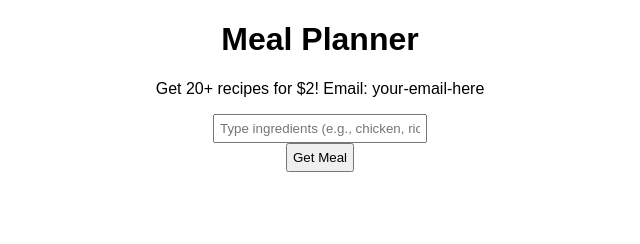
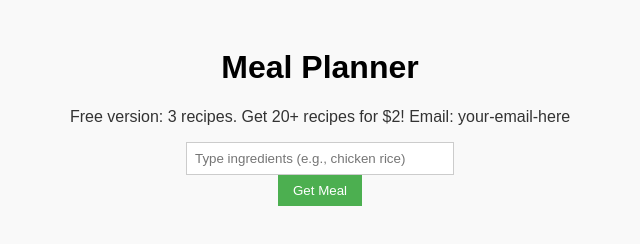
Before and after one commit to rocchalant/meal-planner, a plain HTML site: page index.html in a window 1280 px wide. Shown: the whole page, without its empty margins (320-960 px from the left). Drawn offline with Linux system fonts and the light colour scheme.

Commit message:
Update index.html

```diff
--- a/index.html
+++ b/index.html
@@ -3,16 +3,17 @@
 <head>
   <title>Meal Planner</title>
   <style>
-    body { text-align: center; font-family: Arial; }
-    input { padding: 5px; width: 200px; }
-    button { padding: 5px; }
-    #result { margin: 10px; }
+    body { text-align: center; font-family: Arial; background-color: #f9f9f9; padding: 20px; }
+    input { padding: 8px; width: 250px; border: 1px solid #ccc; }
+    button { padding: 8px 15px; background-color: #4CAF50; color: white; border: none; }
+    #result { margin: 15px; font-size: 18px; }
+    p { color: #333; }
   </style>
 </head>
 <body>
   <h1>Meal Planner</h1>
-  <p>Get 20+ recipes for $2! Email: your-email-here</p>
-  <input id="ingredients" placeholder="Type ingredients (e.g., chicken, rice)">
+  <p>Free version: 3 recipes. Get 20+ recipes for $2! Email: your-email-here</p>
+  <input id="ingredients" placeholder="Type ingredients (e.g., chicken rice)">
   <br>
   <button onclick="generateMeal()">Get Meal</button>
   <div id="result"></div>
```
